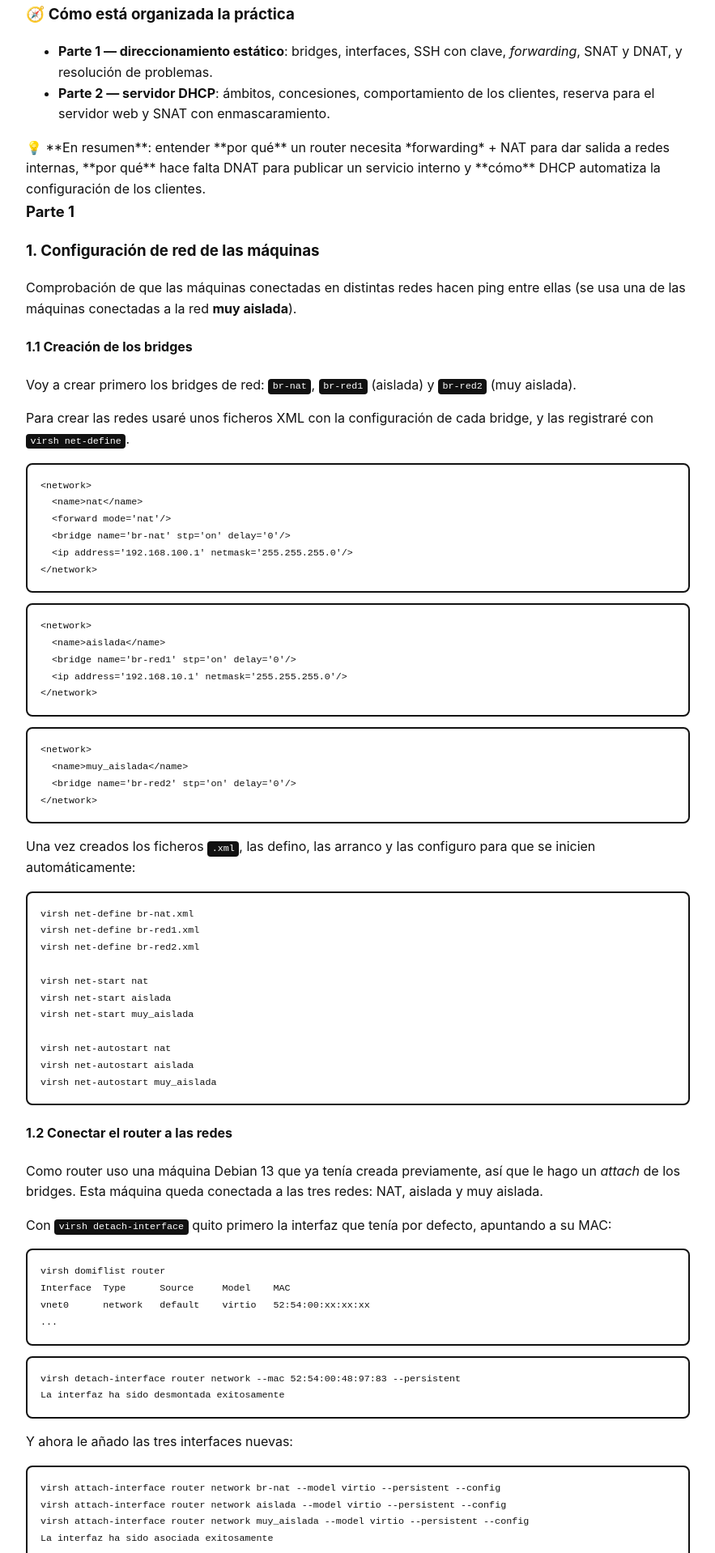
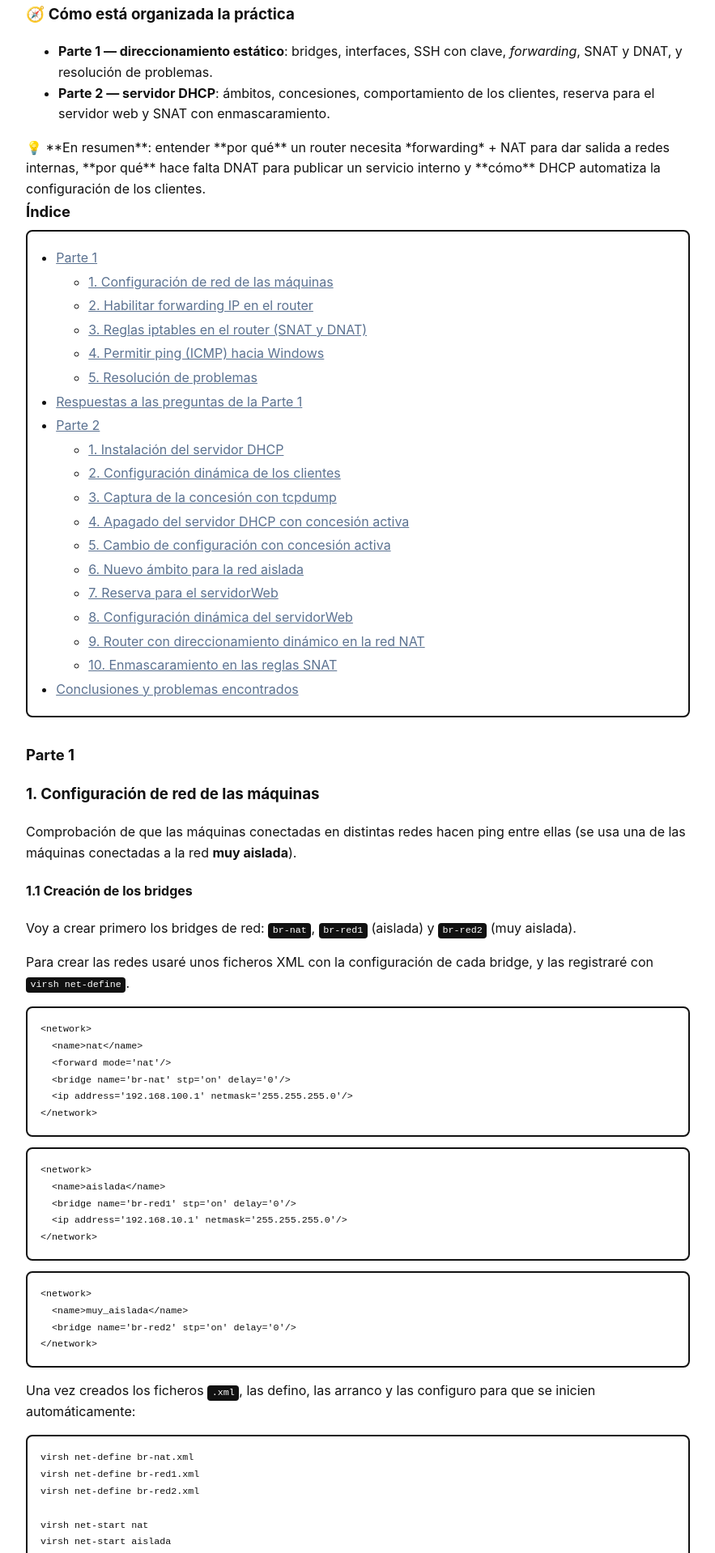
Before and after one commit to ivazfer/ivazfer.github.io, a Jekyll site: the page built from asignaturas/servicios-red-internet/practicas/configuracion-router-snat-dnat-dhcp/index.md, in a window 1280 px wide. Shown: the part 2272-4190 px from the top of the page at 81% size, without its empty margins (198-1081 px from the left). Built offline with Jekyll 4.4.1, drawn with Linux system fonts in a browser that asks for light colours.

Commit message:
Añade índice con enlaces a la práctica del router (SNAT/DNAT/DHCP)
Co-Authored-By: Claude Sonnet 5 <noreply@anthropic.com>

````diff
--- a/asignaturas/servicios-red-internet/practicas/configuracion-router-snat-dnat-dhcp/index.md
+++ b/asignaturas/servicios-red-internet/practicas/configuracion-router-snat-dnat-dhcp/index.md
@@ -79,9 +79,34 @@ Esta práctica reproduce, a pequeña escala, lo que hace un router de borde en u
 
 </aside>
 
+## Índice
+{: #indice}
+
+- [Parte 1](#parte-1)
+  - [1. Configuración de red de las máquinas](#p1-1)
+  - [2. Habilitar forwarding IP en el router](#p1-2)
+  - [3. Reglas iptables en el router (SNAT y DNAT)](#p1-3)
+  - [4. Permitir ping (ICMP) hacia Windows](#p1-4)
+  - [5. Resolución de problemas](#p1-5)
+- [Respuestas a las preguntas de la Parte 1](#respuestas-parte-1)
+- [Parte 2](#parte-2)
+  - [1. Instalación del servidor DHCP](#p2-1)
+  - [2. Configuración dinámica de los clientes](#p2-2)
+  - [3. Captura de la concesión con tcpdump](#p2-3)
+  - [4. Apagado del servidor DHCP con concesión activa](#p2-4)
+  - [5. Cambio de configuración con concesión activa](#p2-5)
+  - [6. Nuevo ámbito para la red aislada](#p2-6)
+  - [7. Reserva para el servidorWeb](#p2-7)
+  - [8. Configuración dinámica del servidorWeb](#p2-8)
+  - [9. Router con direccionamiento dinámico en la red NAT](#p2-9)
+  - [10. Enmascaramiento en las reglas SNAT](#p2-10)
+- [Conclusiones y problemas encontrados](#conclusiones)
+
 ## Parte 1
+{: #parte-1}
 
 ### 1. Configuración de red de las máquinas
+{: #p1-1}
 
 Comprobación de que las máquinas conectadas en distintas redes hacen ping entre ellas (se usa una de las máquinas conectadas a la red **muy aislada**).
 
@@ -256,6 +281,7 @@ Para meter la clave pública en los servidores uso `ssh-copy-id`, y entro en el
     - `ssh-copy-id 172.16.0.2`
 
 ### 2. Habilitar forwarding IP en el router (persistente)
+{: #p1-2}
 
 Para que el router reenvíe tráfico entre sus distintas interfaces (por ejemplo, para hacer ping entre máquinas de `red_aislada` y `red_muy_aislada`), hace falta activar el bit de IP forwarding. En Debian 13 no existe `/etc/sysctl.conf` por defecto, así que se usa un fichero propio en `/etc/sysctl.d/`:
 
@@ -273,6 +299,7 @@ sysctl net.ipv4.ip_forward
 Debe devolver `1`. Al estar en `/etc/sysctl.d/`, `systemd-sysctl.service` lo aplica automáticamente en cada arranque, por lo que es persistente sin necesitar nada más.
 
 ### 3. Reglas iptables en el router (SNAT y DNAT)
+{: #p1-3}
 
 He creado el script `/etc/reglas.sh` en el router, le he dado permisos de ejecución y lo llamo con `up` desde `/etc/network/interfaces`, así las reglas se aplican en cada arranque:
 
@@ -309,6 +336,7 @@ iptables -t nat -A PREROUTING -d 172.16.0.1 -p tcp --dport 80 -i enp8s0 -j DNAT
 El enunciado pregunta si es necesario usar *enmascaramiento*. Aquí no: la IP del router en la red NAT (`192.168.100.2`) es **fija**, así que basta con `SNAT --to 192.168.100.2`. El *enmascaramiento* (`MASQUERADE`) solo hace falta cuando esa IP de salida es dinámica y puede cambiar.
 
 ### 4. Permitir ping (ICMP) hacia Windows (cliente2)
+{: #p1-4}
 
 cliente2 es un Windows 11 en versión Tiny (sin navegador ni apenas herramientas). Aunque el resto de la red, el enrutamiento y las reglas de `iptables` del router estaban bien, el ping desde `web` (Ubuntu) hacia `172.16.0.3` no respondía. El motivo es que **el Firewall de Windows bloquea las peticiones ICMP entrantes por defecto**, algo que no ocurre en las máquinas Linux.
 
@@ -340,6 +368,7 @@ ping -c3 172.16.0.3
 ```
 
 ### 5. Resolución de problemas
+{: #p1-5}
 
 #### 5.1 SSH a cliente1 (172.16.0.2) se queda colgado
 
@@ -390,6 +419,7 @@ Debe salir `gssapiauthentication no`, y `ssh 172.16.0.2` desde el router entra a
 - Es mejor usar `00-custom.conf` que editar `50-redhat.conf`, porque una actualización de `openssh-server` podría restaurar este último.
 
 ## Respuestas a las preguntas de la Parte 1
+{: #respuestas-parte-1}
 
 **¿Para qué sirve `ssh -A` al acceder al router y desde ahí a las máquinas internas? ¿Qué problema de seguridad evita frente a copiar tu clave privada dentro del router?**
 
@@ -402,10 +432,12 @@ Si en vez de esto copiara la clave privada al router, cualquiera con acceso al r
 Sí, pero solo desde el propio host (el hipervisor), no desde "el exterior" real. El host también está conectado al bridge `br-red1` (es el propio bridge el que crea la interfaz en el host), así que tiene una IP dentro de esa red y puede llegar directamente al Servidor Web sin pasar por las reglas del router. Para cualquier otra máquina fuera del host, en cambio, `br-red1` no tiene salida ni ruta propia: la única forma de llegar es a través de la regla DNAT del router, que redirige el puerto 80 de su IP hacia `192.168.10.3`.
 
 ## Parte 2
+{: #parte-2}
 
 **Vamos a seguir trabajando con el escenario de la parte anterior.**
 
 ### 1. Instalación del servidor DHCP (red muy aislada)
+{: #p2-1}
 
 **Instala un servidor DHCP en la máquina** `router.tunombre.org` **con un ámbito que tenga las siguientes características:**
 
@@ -505,6 +537,7 @@ sudo journalctl -u kea-dhcp4-server -n 50 --no-pager
 ```
 
 ### 2. Configuración dinámica de los clientes
+{: #p2-2}
 
 **Configura las máquinas cliente1 y cliente2 para que tomen configuración de red dinámica y puedas probar que realmente está funcionando el servidor.**
 
@@ -588,6 +621,7 @@ He usado el comando `column -s, -t /var/lib/kea/kea-leases4.csv | less -S`
 ```
 
 ### 3. Captura de la concesión con tcpdump
+{: #p2-3}
 
 **Realizar una captura, desde el servidor usando** `tcpdump`**, de los cuatro paquetes que corresponden a una concesión:** `DISCOVER`**,** `OFFER`**,** `REQUEST`**,** `ACK`**.**
 
@@ -665,6 +699,7 @@ tcpdump: listening on enp8s0, link-type EN10MB (Ethernet), snapshot length 26214
 ```
 
 ### 4. Apagado del servidor DHCP con concesión activa
+{: #p2-4}
 
 **Para hacer esta prueba configura un tiempo de concesión bajo (cuando termines, vuelve a poner los 30 minutos). Los clientes toman una configuración, y a continuación apagamos el servidor DHCP. Comprueba qué ocurre en el cliente windows y en el cliente linux mientras dura la concesión y cuando intentan renovarla, y razona el motivo.**
 
@@ -983,6 +1018,7 @@ C:\Windows\System32>
 ```
 
 ### 5. Cambio de la configuración del servidor con concesión activa
+{: #p2-5}
 
 **Los clientes toman una configuración y, con la concesión activa, cambiamos la configuración del servidor DHCP (por ejemplo el rango). Comprueba qué ocurre en el cliente windows y en el cliente linux mientras dura la concesión y cuando intentan renovarla, y razona el motivo.**
 
@@ -1177,6 +1213,7 @@ sudo systemctl restart kea-dhcp4-server
 ```
 
 ### 6. Nuevo ámbito para la red aislada
+{: #p2-6}
 
 **Actualmente el servidorWeb tiene una ip fija para que se pueda acceder a ese servicio. Configura un nuevo ámbito en el servidor DHCP con las siguientes características:**
 
@@ -1232,6 +1269,7 @@ Así queda el fichero de configuración
 ```
 
 ### 7. Reserva para el servidorWeb
+{: #p2-7}
 
 **Crea una reserva en el servidor para que el servidorWeb tenga la misma IP que había configurado de forma estática.**
 
@@ -1300,6 +1338,7 @@ Nos quedaria asi el fichero para la configuración DHCP del servidor web
 ```
 
 ### 8. Configuración dinámica del servidorWeb
+{: #p2-8}
 
 **Modifica la configuración de red del servidorWeb para que configure la red de forma dinámica.**
 
@@ -1337,6 +1376,7 @@ ismael@web:~$
 ```
 
 ### 9. Router con direccionamiento dinámico en la red NAT
+{: #p2-9}
 
 **Conecta la máquina router a una red de tipo NAT con servidor DHCP (por ejemplo la** `default`**). Configura la interfaz correspondiente para que tome direccionamiento dinámico. Puedes cambiar la interfaz conectada a br-nat o añadir una nueva; al final solo debe haber una ruta por defecto, por la interfaz que toma la IP por DHCP.**
 
@@ -1376,6 +1416,7 @@ default via 192.168.122.1 dev enp1s0 proto dhcp src 192.168.122.185 metric 1002
 ```
 
 ### 10. Enmascaramiento en las reglas SNAT
+{: #p2-10}
 
 **Recuerda que si la interfaz "pública" de un router toma direccionamiento dinámico, las reglas de SNAT deben usar la técnica de enmascaramiento. Modifica las reglas de SNAT para que el escenario siga funcionando.**
 
@@ -1429,6 +1470,7 @@ ismael@router:~$
 ```
 
 ## Conclusiones y problemas encontrados
+{: #conclusiones}
 
 - **Forwarding + NAT**: sin `net.ipv4.ip_forward=1` y sin SNAT/MASQUERADE el router no da salida a las redes internas; sin DNAT no se puede publicar el servidor web.
 - **SNAT vs MASQUERADE**: con IP pública fija basta `SNAT --to`; con IP dinámica (DHCP) hay que usar `MASQUERADE`.
--- a/assets/css/style.css
+++ b/assets/css/style.css
@@ -219,6 +219,18 @@ h2 { font-size: 1.15rem; margin: 0 0 0.4rem; }
   color: var(--accent);
 }
 
+.practica-content h2#indice + ul {
+  background: var(--card-bg);
+  border: 2px solid var(--text);
+  border-radius: 8px;
+  padding: 1rem 1.5rem 1rem 2.2rem;
+  margin: 0.5rem 0 2rem;
+}
+
+.practica-content h2#indice + ul li {
+  margin: 0.25rem 0;
+}
+
 .practica-content table {
   border-collapse: collapse;
   width: 100%;
````
